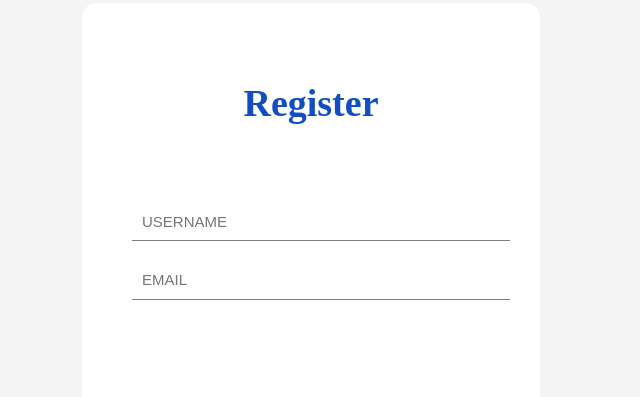
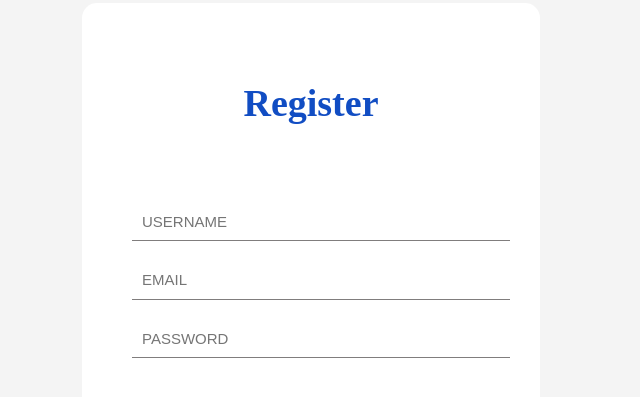
Before and after one commit to Damon718/project1, a plain HTML site: page index.html in a window 1280 px wide. Shown: the part 103-500 px from the top of the page, without its empty margins (329-969 px from the left). Drawn offline with Linux system fonts and the light colour scheme.

Commit message:
update index form password

```diff
--- a/index.html
+++ b/index.html
@@ -16,7 +16,7 @@
           <form id="myForm">
             <input type="text" name="username" placeholder="username" class="input-item">
             <input type="email" name="email" placeholder="email" class="input-item">
-
+            <input type="password" name="password" placeholder="password" class="input-item">
           </form>
           </div>
           <div class="msg">
```
